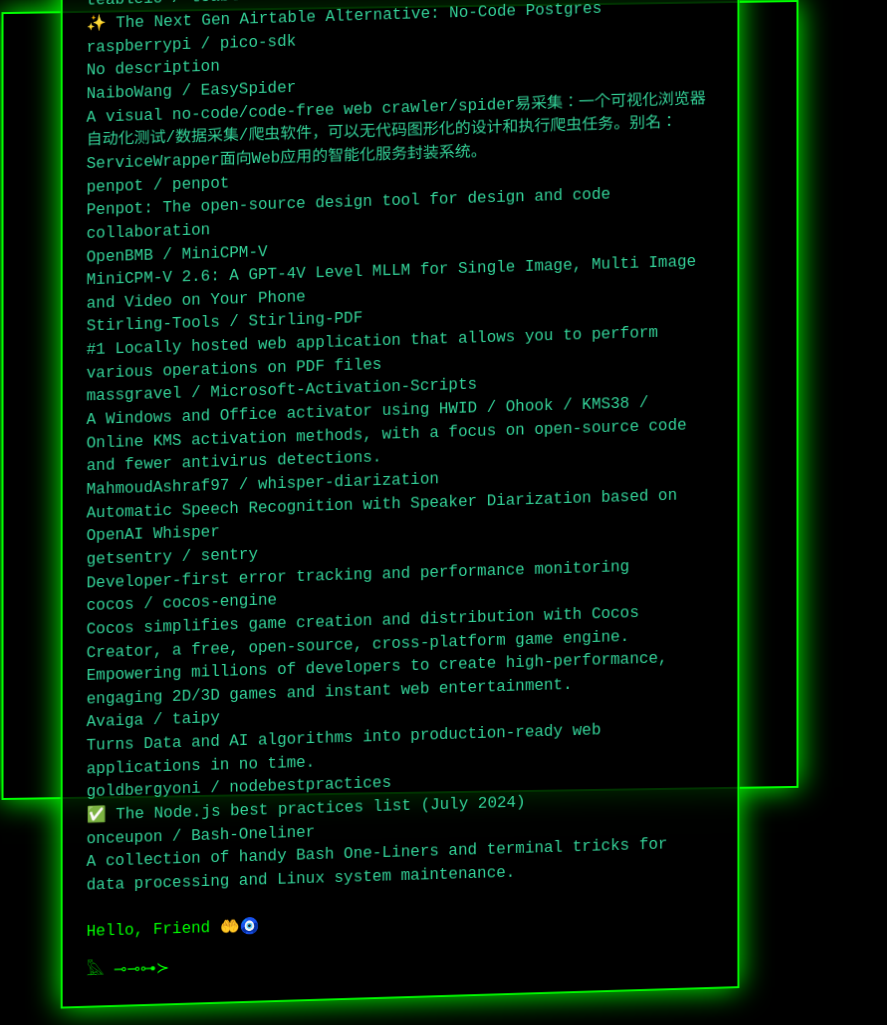
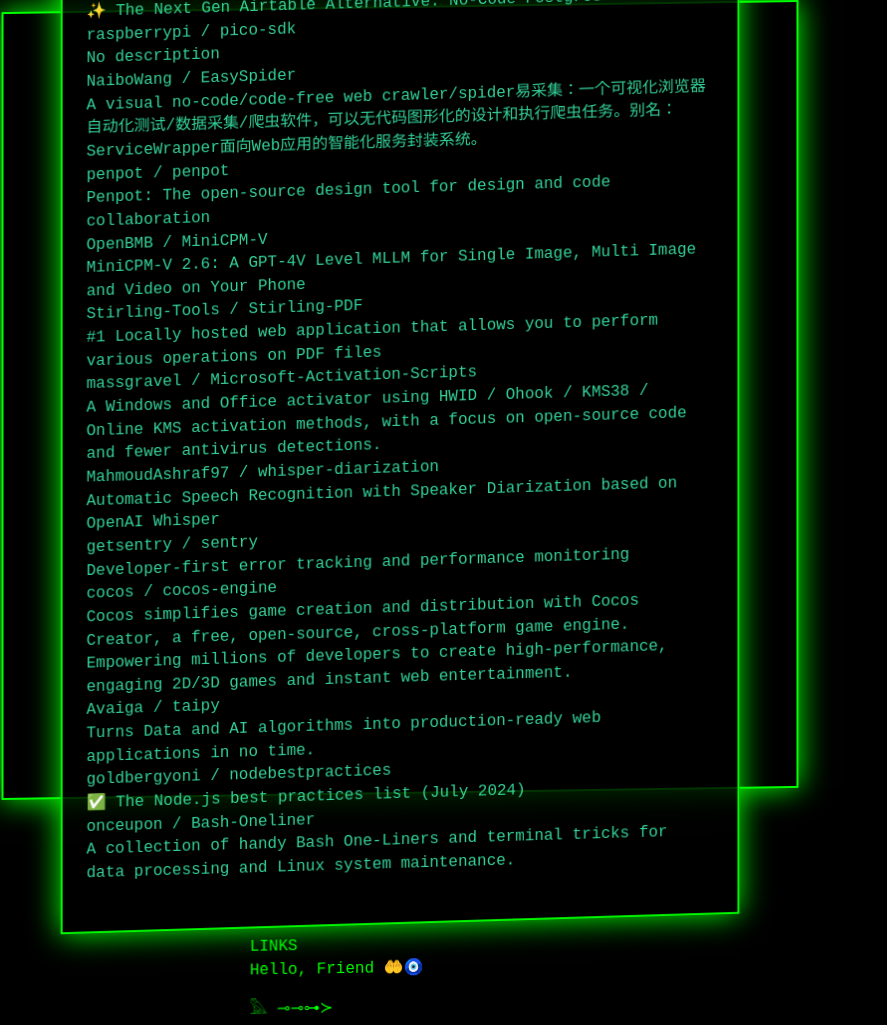
Before and after one commit to berlintay/KeaysXYZ, a website: page index.html in a window 1280 px wide. Shown: the whole page, without its empty margins (0-887 px from the left). Drawn offline with nearby package versions, Linux system fonts and the light colour scheme.

Commit message:
Update index.html

```diff
--- a/index.html
+++ b/index.html
@@ -68,7 +68,10 @@
                 <h2 class="text-green-300">Trending Repositories</h2>
                 <div id="trending-repos" class="text-green-400"></div>
             </div>
-
+  </div>
+        <div> <a href="https://github.com/berlintay/KeaysXYZ">
+                        <button>LINKS </button>
+               </a>
             <!-- Command Prompt -->
             <div id="terminal-output" class="mb-4">
                 <!-- Dynamic content will be inserted here -->
```
